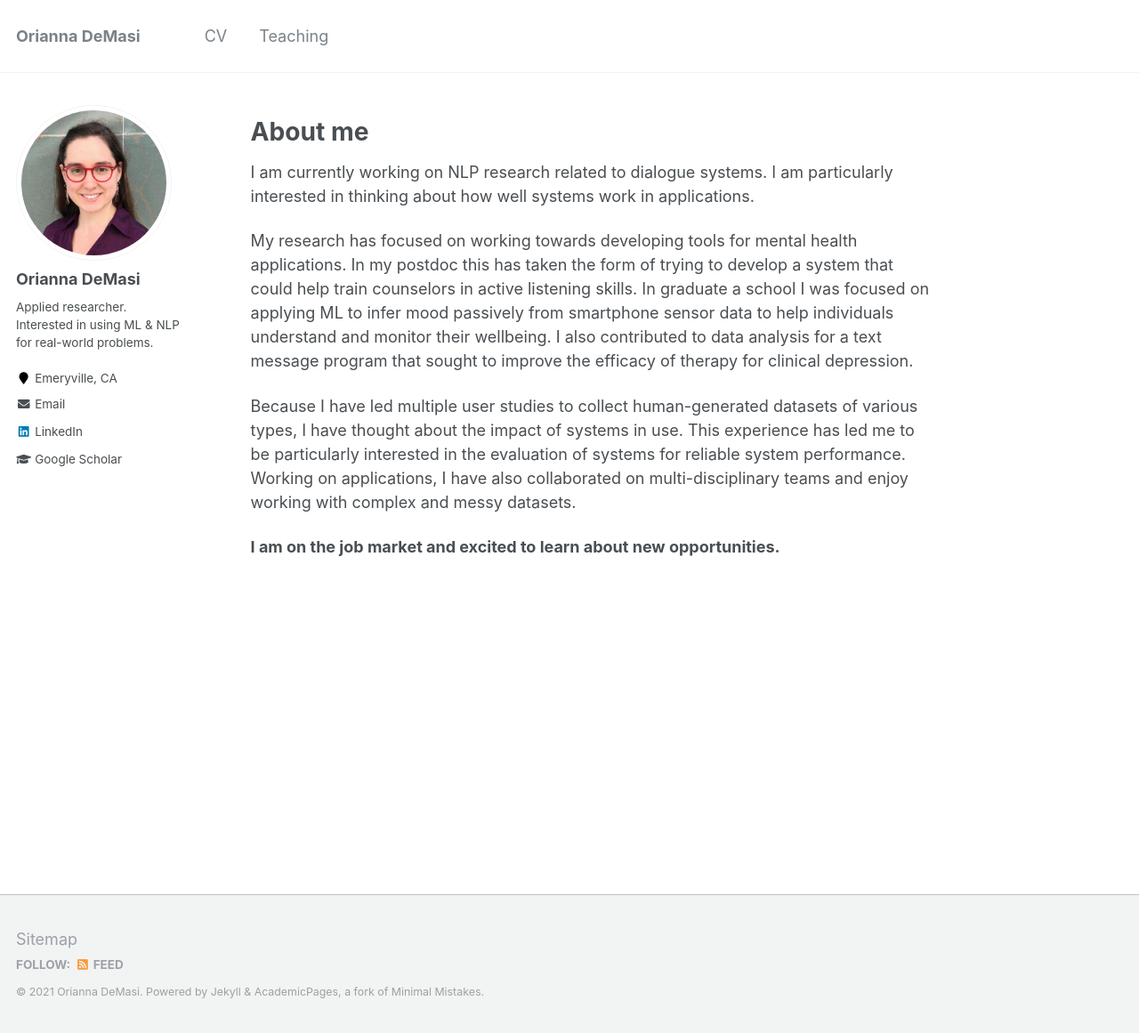
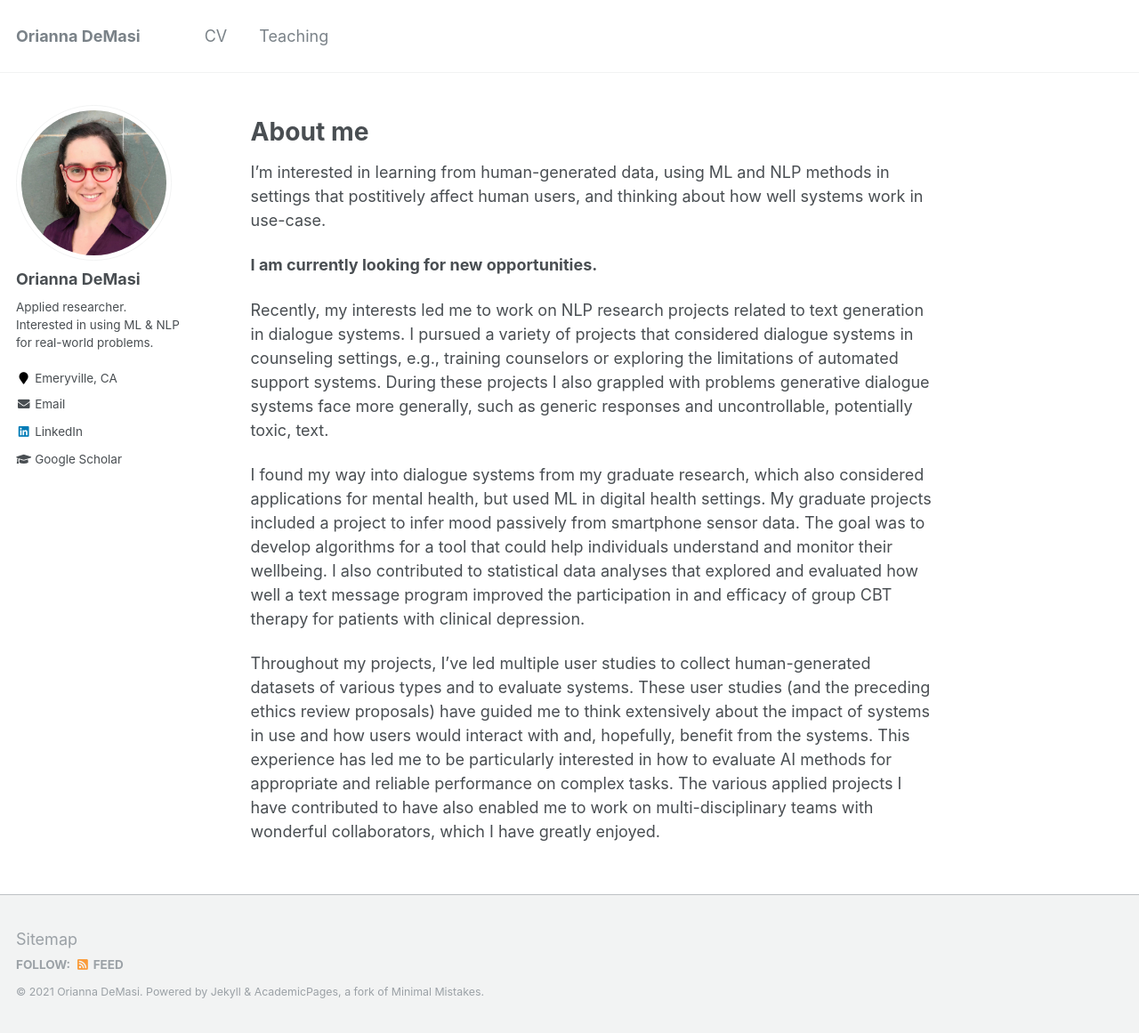
Before and after one commit to odemasi/odemasi.github.io, a Jekyll site: the page built from _pages/about.md, in a window 1280 px wide and 1161 px high. Shown: the whole window at 89% size. Built offline with Jekyll 4.4.1, drawn with Linux system fonts in a browser that asks for light colours.

Commit message:
edited project summarization.

```diff
--- a/_pages/about.md
+++ b/_pages/about.md
@@ -12,11 +12,12 @@ redirect_from:
 
 About me
 ======
-I am currently working on NLP research related to dialogue systems. I am particularly interested in thinking about how well systems work in applications.
+I'm interested in learning from human-generated data, using ML and NLP methods in settings that postitively affect human users, and thinking about how well systems work in use-case.
 
+**I am currently looking for new opportunities.**
 
-My research has focused on working towards developing tools for mental health applications. In my postdoc this has taken the form of trying to develop a system that could help train counselors in active listening skills. In graduate a school I was focused on applying ML to infer mood passively from smartphone sensor data to help individuals understand and monitor their wellbeing. I also contributed to data analysis for a text message program that sought to improve the efficacy of therapy for clinical depression.
+Recently, my interests led me to work on NLP research projects related to text generation in dialogue systems. I pursued a variety of projects that considered dialogue systems in counseling settings, e.g., training counselors or exploring the limitations of automated support systems. During these projects I also grappled with problems generative dialogue systems face more generally, such as generic responses and uncontrollable, potentially toxic, text.
 
-Because I have led multiple user studies to collect human-generated datasets of various types, I have thought about the impact of systems in use. This experience has led me to be particularly interested in the evaluation of systems for reliable system performance. Working on applications, I have also collaborated on multi-disciplinary teams and enjoy working with complex and messy datasets.
+I found my way into dialogue systems from my graduate research, which also considered applications for mental health, but used ML in digital health settings. My graduate projects included a project to infer mood passively from smartphone sensor data. The goal was to develop algorithms for a tool that could help individuals understand and monitor their wellbeing. I also contributed to statistical data analyses that explored and evaluated how well a text message program improved the participation in and efficacy of group CBT therapy for patients with clinical depression.
 
-**I am on the job market and excited to learn about new opportunities.**
+Throughout my projects, I've led multiple user studies to collect human-generated datasets of various types and to evaluate systems. These user studies (and the preceding ethics review proposals) have guided me to think extensively about the impact of systems in use and how users would interact with and, hopefully, benefit from the systems. This experience has led me to be particularly interested in how to evaluate AI methods for appropriate and reliable performance on complex tasks. The various applied projects I have contributed to have also enabled me to work on multi-disciplinary teams with wonderful collaborators, which I have greatly enjoyed.
```
